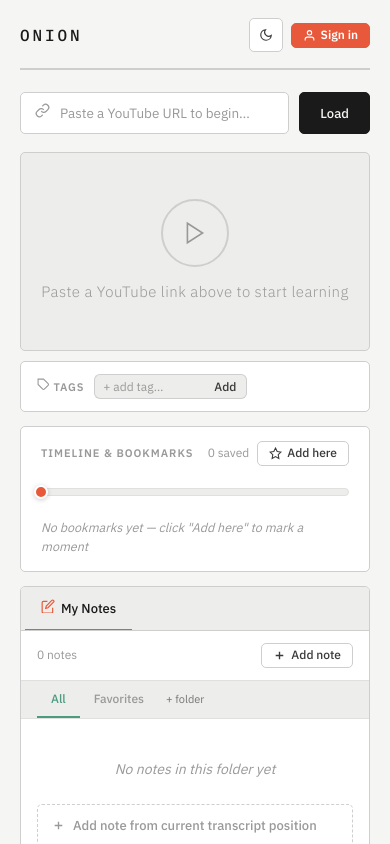
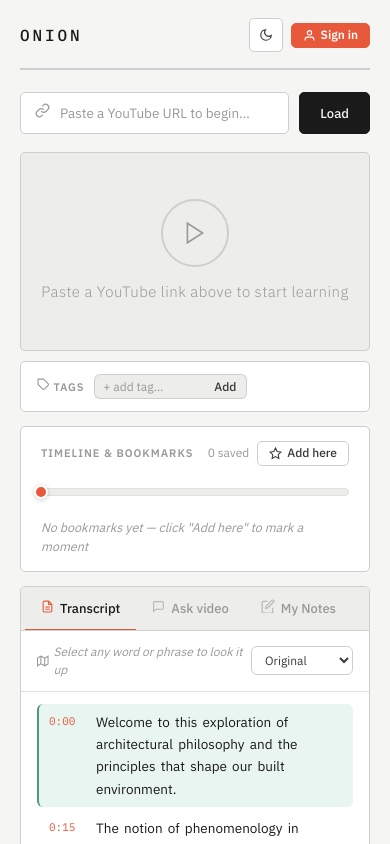
Before and after one commit to doraduowang/tubenote-onion, a React (Vite) app: page / in a window 390 px wide. Shown: the top 844 px of the page. Built offline with nearby package versions, Linux system fonts and the light colour scheme.

Commit message:
timeline drag desktop+mobile, bookmark time only

```diff
--- a/src/App.jsx
+++ b/src/App.jsx
@@ -340,7 +340,7 @@ const TRANSCRIPT = [
   {time:105, text:"In the modernist tradition, Mies van der Rohe distilled architecture to its essential elements — skin, structure, and space."},
   {time:122, text:"The threshold — that liminal moment of transition between outside and inside — carries enormous psychological weight."},
 ];
-const FOLDERS = ["All","Favorites"];
+const FOLDERS = ["All","Architecture","Philosophy","Favorites"];
 const fmt = s => `${Math.floor(s/60)}:${String(s%60).padStart(2,"0")}`;
 const getVid = u => (u.match(/(?:v=|youtu\.be\/)([a-zA-Z0-9_-]{11})/)||[])[1]||null;
 const fmtDate = d => { const M=["Jan","Feb","Mar","Apr","May","Jun","Jul","Aug","Sep","Oct","Nov","Dec"]; const dt=new Date(d); return `${M[dt.getMonth()]} ${dt.getDate()}, ${dt.getFullYear()}`; };
@@ -381,14 +381,13 @@ export default function App() {
   const [defModal,setDefModal] = useState(null);
   const transcriptRef = useRef(null);
   const [bookmarks,setBookmarks] = useState([]);
-  const [activeTab,setActiveTab] = useState("notes");
+  const [activeTab,setActiveTab] = useState("transcript");
   const [chat,setChat] = useState([{role:"bot",text:"Ask me anything about this video — I'll answer only from its content."}]);
   const [chatInput,setChatInput] = useState("");
   const [chatLoading,setChatLoading] = useState(false);
   const [noteFolder,setNoteFolder] = useState("All");
-  const [folders,setFolders] = useState(["All","Favorites"]);
-  const [folderInput,setFolderInput] = useState("");
   const [tlHover,setTlHover] = useState(null);
+  const [tlDragging,setTlDragging] = useState(false);
   const [notes,setNotes] = useState([]);
   const [noteModal,setNoteModal] = useState(null); // {time, lineText, folder} — ADD mode
   const [viewNote,setViewNote] = useState(null);   // note id being viewed
@@ -637,10 +636,9 @@ export default function App() {
       }
       return;
     }
-    const rawT = ytPlayer.current?.getCurrentTime ? Math.round(ytPlayer.current.getCurrentTime()) : TRANSCRIPT[activeLine].time;
-    const ln = TRANSCRIPT.reduce((a,b)=>Math.abs(b.time-rawT)<Math.abs(a.time-rawT)?b:a);
+    const rawT = ytPlayer.current?.getCurrentTime ? Math.round(ytPlayer.current.getCurrentTime()) : 0;
     if(bookmarks.find(b=>b.time===rawT)){ping("Already bookmarked");return;}
-    const label = ln.text.slice(0,36)+"…";
+    const label = fmt(rawT);
     try {
       const rows = await rest("POST","bookmarks",{body:[{video_id:videoRowId.current,time:rawT,label}]});
       if(rows&&rows[0]){
@@ -662,7 +660,7 @@ export default function App() {
     if(!videoRowId.current){ping("Load a video first");return;}
     const rawT = ytPlayer.current?.getCurrentTime ? Math.round(ytPlayer.current.getCurrentTime()) : TRANSCRIPT[activeLine].time;
     const ln = TRANSCRIPT.reduce((a,b)=>Math.abs(b.time-rawT)<Math.abs(a.time-rawT)?b:a);
-    const folder = noteFolder==="All"?"Favorites":(folders.includes(noteFolder)?noteFolder:"Favorites");
+    const folder = noteFolder==="All"?"Favorites":noteFolder;
     setActiveTab("notes");
     setNoteModal({time:rawT, lineText:ln.text, folder, title:"", content:""});
   };
@@ -785,16 +783,6 @@ export default function App() {
   };
 
   /* ── DERIVED ── */
-  const addFolder = () => {
-    const f = folderInput.trim();
-    if(!f||folders.includes(f)) return;
-    setFolders(p=>[...p,f]);
-    setFolderInput("");
-  };
-  const removeFolder = f => {
-    setFolders(p=>p.filter(x=>x!==f));
-    if(noteFolder===f) setNoteFolder("All");
-  };
   const filteredNotes = noteFolder==="All"?notes:notes.filter(n=>n.folder===noteFolder);
   const initials = profile?profile.name.split(" ").map(w=>w[0]).join("").slice(0,2).toUpperCase():"?";
 
@@ -962,10 +950,11 @@ export default function App() {
           </div>
           <div className="tl-track"
             onMouseMove={e=>{
+              if(tlDragging) return;
               const r=e.currentTarget.getBoundingClientRect();
-              setTlHover((e.clientX-r.left)/r.width);
+              setTlHover(Math.min(1,Math.max(0,(e.clientX-r.left)/r.width)));
             }}
-            onMouseLeave={()=>setTlHover(null)}>
+            onMouseLeave={()=>{ if(!tlDragging) setTlHover(null); }}>
             <div className="tl-track-rail">
               <div className="tl-progress" style={{width:`${scrubPos*100}%`}}/>
             </div>
@@ -981,13 +970,55 @@ export default function App() {
                 </div>
               </>
             )}
-            {/* full-width invisible overlay — always on top, captures every click */}
-            <div style={{position:"absolute",inset:0,zIndex:20,cursor:"pointer"}} onClick={e=>{
-              const r=e.currentTarget.getBoundingClientRect();
-              const ratio=(e.clientX-r.left)/r.width;
-              const t=Math.round(ratio*(videoDur.current||1));
-              seekTo(t);
-            }}/>
+            {/* overlay — click, mouse drag, touch drag */}
+            <div style={{position:"absolute",inset:0,zIndex:20,cursor:tlDragging?"grabbing":"pointer",touchAction:"none"}}
+              onClick={e=>{
+                if(tlDragging) return;
+                const r=e.currentTarget.getBoundingClientRect();
+                const ratio=Math.min(1,Math.max(0,(e.clientX-r.left)/r.width));
+                seekTo(Math.round(ratio*(videoDur.current||1)));
+              }}
+              onMouseDown={e=>{
+                e.preventDefault();
+                setTlDragging(true);
+                const track=e.currentTarget.parentElement;
+                const move=mv=>{
+                  const r=track.getBoundingClientRect();
+                  const ratio=Math.min(1,Math.max(0,(mv.clientX-r.left)/r.width));
+                  setTlHover(ratio); setScrubPos(ratio);
+                };
+                const up=mv=>{
+                  const r=track.getBoundingClientRect();
+                  const ratio=Math.min(1,Math.max(0,(mv.clientX-r.left)/r.width));
+                  seekTo(Math.round(ratio*(videoDur.current||1)));
+                  setTlDragging(false); setTlHover(null);
+                  window.removeEventListener("mousemove",move);
+                  window.removeEventListener("mouseup",up);
+                };
+                window.addEventListener("mousemove",move);
+                window.addEventListener("mouseup",up);
+              }}
+              onTouchStart={e=>{
+                e.preventDefault();
+                setTlDragging(true);
+                const track=e.currentTarget.parentElement;
+                const move=tv=>{
+                  const r=track.getBoundingClientRect();
+                  const ratio=Math.min(1,Math.max(0,(tv.touches[0].clientX-r.left)/r.width));
+                  setTlHover(ratio); setScrubPos(ratio);
+                };
+                const up=tv=>{
+                  const r=track.getBoundingClientRect();
+                  const ratio=Math.min(1,Math.max(0,(tv.changedTouches[0].clientX-r.left)/r.width));
+                  seekTo(Math.round(ratio*(videoDur.current||1)));
+                  setTlDragging(false); setTlHover(null);
+                  window.removeEventListener("touchmove",move);
+                  window.removeEventListener("touchend",up);
+                };
+                window.addEventListener("touchmove",move,{passive:false});
+                window.addEventListener("touchend",up);
+              }}
+            />
           </div>
           <div className="tl-chips">
             {bookmarks.length===0&&<span className="tl-empty">No bookmarks yet — click "Add here" to mark a moment</span>}
@@ -1009,12 +1040,60 @@ export default function App() {
         {/* TAB PANEL */}
         <div className="tab-panel">
           <div className="tabs">
-            {[{id:"notes",label:"My Notes",icon:Ico.note}].map(t=>(
+            {[{id:"transcript",label:"Transcript",icon:Ico.txt},{id:"chat",label:"Ask video",icon:Ico.chat},{id:"notes",label:"My Notes",icon:Ico.note}].map(t=>(
               <button key={t.id} className={`tab${activeTab===t.id?" on":""}`} onClick={()=>setActiveTab(t.id)}>
                 <span className="tab-ico">{t.icon}</span>{t.label}
               </button>
             ))}
           </div>
+
+          {/* TRANSCRIPT */}
+          {activeTab==="transcript"&&(
+            <>
+              <div className="t-controls">
+                <span className="t-hint">
+                  <svg width="12" height="12" viewBox="0 0 24 24" fill="none" stroke="currentColor" strokeWidth="2.2"><path d="M1 6v16l7-4 8 4 7-4V2l-7 4-8-4-7 4z"/><path d="M8 2v16M16 6v16"/></svg>
+                  Select any word or phrase to look it up
+                </span>
+                <select className="lang-sel" value={lang} onChange={e=>setLang(e.target.value)}>
+                  {["Original","Chinese","Spanish","French","Japanese","Arabic","German","Portuguese"].map(l=><option key={l}>{l}</option>)}
+                </select>
+              </div>
+              <div className="tscroll" ref={transcriptRef} onMouseUp={handleMouseUp}>
+                {TRANSCRIPT.map((line,i)=>(
+                  <div key={i} className={`tline${activeLine===i?" on":""}`} onClick={()=>seekTo(TRANSCRIPT[i].time)}>
+                    <span className="tts">{fmt(line.time)}</span>
+                    <span className="ttxt">{line.text.split(" ").map((w,j)=><span key={j} className="tw">{w}{" "}</span>)}</span>
+                  </div>
+                ))}
+              </div>
+            </>
+          )}
+
+          {/* CHAT */}
+          {activeTab==="chat"&&(
+            <>
+              <div className="chatfeed">
+                {chat.map((m,i)=>(
+                  <div key={i} className={`cmsg${m.role==="user"?" um":""}`}>
+                    <div className={`clabel${m.role==="user"?" r":""}`}>{m.role==="user"?"You":"Assistant"}</div>
+                    <div className={`cbub cbub-${m.role==="user"?"u":"b"}`}>{m.text}</div>
+                    <div className="clr"/>
+                  </div>
+                ))}
+                {chatLoading&&<div className="cmsg"><div className="clabel">Assistant</div><div className="cbub cbub-b"><div className="dots"><div className="dot"/><div className="dot"/><div className="dot"/></div></div></div>}
+                <div ref={chatEndRef}/>
+              </div>
+              <div className="chatfoot">
+                <textarea className="chatta" rows={2} value={chatInput}
+                  onChange={e=>setChatInput(e.target.value)}
+                  onKeyDown={e=>{if(e.key==="Enter"&&!e.shiftKey){e.preventDefault();sendChat();}}}
+                  placeholder="Ask a question about this video… (Enter to send)"
+                />
+                <button className="btn btn-fill btn-icon" onClick={sendChat} disabled={chatLoading} style={{alignSelf:"flex-end",flexShrink:0}}>{Ico.send}</button>
+              </div>
+            </>
+          )}
 
           {/* NOTES */}
           {activeTab==="notes"&&(
@@ -1040,7 +1119,7 @@ export default function App() {
                     <div>
                       <div className="note-field-label">FOLDER</div>
                       <div className="note-folder-row">
-                        {folders.filter(f=>f!=="All").map(f=>(
+                        {["Architecture","Philosophy","Favorites"].map(f=>(
                           <button key={f} className={`note-folder-btn${noteModal.folder===f?" on":""}`} onClick={()=>setNoteModal(m=>({...m,folder:f}))}>{f}</button>
                         ))}
                       </div>
@@ -1057,24 +1136,8 @@ export default function App() {
                     <span style={{fontSize:12,color:"var(--ink-3)"}}>{filteredNotes.length} note{filteredNotes.length!==1?"s":""}</span>
                     <button className="btn btn-sm" onClick={addNote} style={{gap:5}}>{Ico.plus} Add note</button>
                   </div>
-                  <div className="nfolders" style={{alignItems:"center"}}>
-                    {folders.map(f=>(
-                      <div key={f} style={{display:"flex",alignItems:"center",flexShrink:0}}>
-                        <button className={`nftab${noteFolder===f?" on":""}`} onClick={()=>setNoteFolder(f)}>{f}</button>
-                        {f!=="All"&&f!=="Favorites"&&(
-                          <button onClick={()=>removeFolder(f)} title="Remove folder"
-                            style={{background:"none",border:"none",cursor:"pointer",color:"var(--ink-3)",fontSize:13,padding:"0 4px 0 0",lineHeight:1,marginLeft:-6}}>×</button>
-                        )}
-                      </div>
-                    ))}
-                    <div style={{display:"flex",alignItems:"center",gap:4,padding:"0 8px",flexShrink:0}}>
-                      <input value={folderInput} onChange={e=>setFolderInput(e.target.value)}
-                        onKeyDown={e=>{if(e.key==="Enter") addFolder();}}
-                        placeholder="+ folder"
-                        style={{fontSize:11,border:"none",background:"none",color:"var(--ink-3)",width:58,outline:"none",fontFamily:"'IBM Plex Sans',sans-serif",padding:"8px 0"}}/>
-                      {folderInput.trim()&&<button onClick={addFolder}
-                        style={{fontSize:11,background:"none",border:"none",cursor:"pointer",color:"var(--lime)",fontWeight:600,padding:"0 2px"}}>Add</button>}
-                    </div>
+                  <div className="nfolders">
+                    {FOLDERS.map(f=><button key={f} className={`nftab${noteFolder===f?" on":""}`} onClick={()=>setNoteFolder(f)}>{f}</button>)}
                   </div>
                   <div className="notes-body">
                     {filteredNotes.length===0&&<div style={{padding:"24px 0",textAlign:"center"}}><p style={{fontSize:14,color:"var(--ink-3)",fontStyle:"italic",fontFamily:"'IBM Plex Sans',sans-serif"}}>No notes in this folder yet</p></div>}
```
